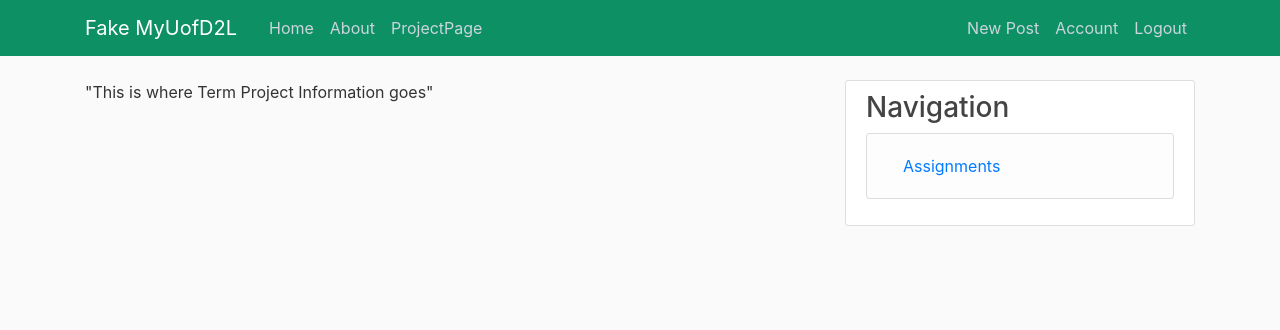
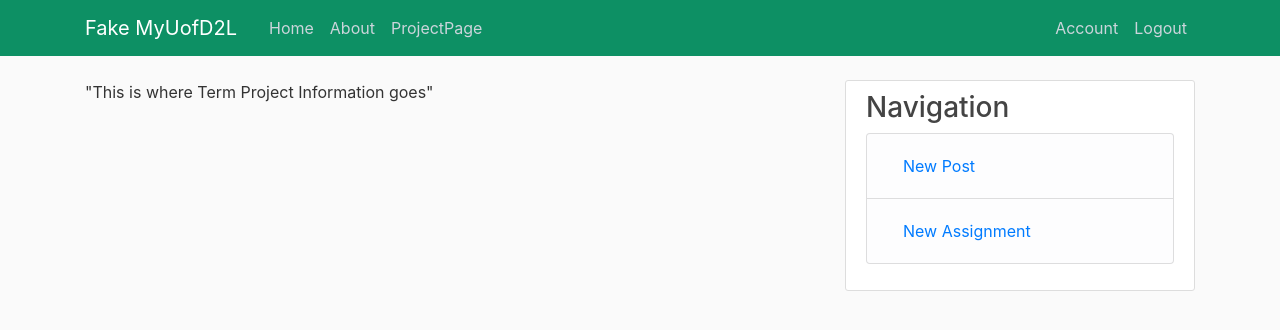
Before and after one commit to annachaykovska/Database-2-Group-Project, a Flask app: page /IO in a window 1280 px wide. Shown: the top 330 px of the page. Run offline with Flask 2, Linux system fonts and the light colour scheme; the visitor is signed in with stand-in values (Sample User, id 1); data comes from the database, SQL or seed files in the repository; some libraries are stand-ins or nearby versions.

Commit message:
add an assignment flag and move navigation

```diff
--- a/website/models.py
+++ b/website/models.py
@@ -33,6 +33,7 @@ class Post(db.Model):
     content = db.Column(db.Text, nullable=False)
     course = db.Column(db.String(100), nullable=True)
     user_id = db.Column(db.Integer, db.ForeignKey('user.id'), nullable=False)
+    assignment_flag = db.Column(db.Boolean, default=False)
 
     def __repr__(self):
         return f"Post('{self.title}', '{self.date_posted}')"
--- a/website/routes.py
+++ b/website/routes.py
@@ -127,13 +127,35 @@ def IO():
 def new_post():
     form = PostForm()
     if form.validate_on_submit():
-        post = Post(title=form.title.data, content=form.content.data, author=current_user, course=form.course.data)
+        post = Post(title=form.title.data,
+                    content=form.content.data,
+                    author=current_user,
+                    course=form.course.data,
+                    assignment_flag=False)
         db.session.add(post)
         db.session.commit()
         flash('Your post has been created!', 'success')
         return redirect(url_for('home'))
     return render_template('create_post.html', title='New Post',
-                           form=form, legend='New Post')
+                           form=form, legend='New Post', assignment=False)
+
+
+@app.route("/assignment/new", methods=['GET', 'POST'])
+@login_required
+def new_assignment():
+    form = PostForm()
+    if form.validate_on_submit():
+        post = Post(title=form.title.data,
+                    content=form.content.data,
+                    author=current_user,
+                    course=form.course.data,
+                    assignment_flag=True)
+        db.session.add(post)
+        db.session.commit()
+        flash('Your post has been created!', 'success')
+        return redirect(url_for('home'))
+    return render_template('create_post.html', title='New Assignment',
+                           form=form, legend='New Assignment', assignment=True)
 
 
 @app.route("/post/<int:post_id>")
@@ -176,7 +198,7 @@ def delete_post(post_id):
     return redirect(url_for('home'))
 
 
-@app.route("/teacher-assignments")
-@login_required
-def view_assignments():
-    return render_template('assignments.html', title='Assignments')
+# @app.route("/teacher-assignments")
+# @login_required
+# def view_assignments():
+#     return render_template('assignments.html', title='Assignments')
--- a/website/templates/layout.html
+++ b/website/templates/layout.html
@@ -33,9 +33,6 @@
             <!-- Navbar Right Side -->
             <div class="navbar-nav">
               {% if current_user.is_authenticated %}
-                {% if current_user.role != 0 %}
-                    <a class="nav-item nav-link" href="{{ url_for('new_post') }}">New Post</a>
-                {% endif %}
                 <a class="nav-item nav-link" href="{{ url_for('account') }}">Account</a>
                 <a class="nav-item nav-link" href="{{ url_for('logout') }}">Logout</a>
               {% else %}
@@ -65,10 +62,19 @@
           <div class="content-section">
             <h3>Navigation</h3>
               <ul class="list-group">
-                {% if current_user.role != 0 %}
-                    <li class="list-group-item list-group-item-light">
-                        <a class="nav-item nav-link" href="{{ url_for('view_assignments') }}">Assignments</a>
-                    </li>
+                {% if current_user.is_authenticated %}
+                    {% if current_user.role != 0 %}
+                        <li class="list-group-item list-group-item-light">
+                            <a class="nav-item nav-link" href="{{ url_for('new_post') }}">New Post</a>
+                        </li>
+                      <li class="list-group-item list-group-item-light">
+                            <a class="nav-item nav-link" href="{{ url_for('new_assignment') }}">New Assignment</a>
+                        </li>
+                    {% else %}
+                        <li class="list-group-item list-group-item-light">Submit Assignments</li>
+                    {% endif %}
+                {% else %}
+                  <p>Add navigation for not logged in</p>
                 {% endif %}
 <!--                <li class="list-group-item list-group-item-light">Announcements</li>-->
 <!--                <li class="list-group-item list-group-item-light">Calendars</li>-->
--- a/website/templates/post.html
+++ b/website/templates/post.html
@@ -16,6 +16,9 @@
       </div>
       <h2 class="article-title">{{ post.title }}</h2>
       <p class="article-content">{{ post.content }}</p>
+      {% if assignment %}
+        <h6>Hey</h6>
+      {% endif %}
     </div>
   </article>
   <!-- Modal -->
```
